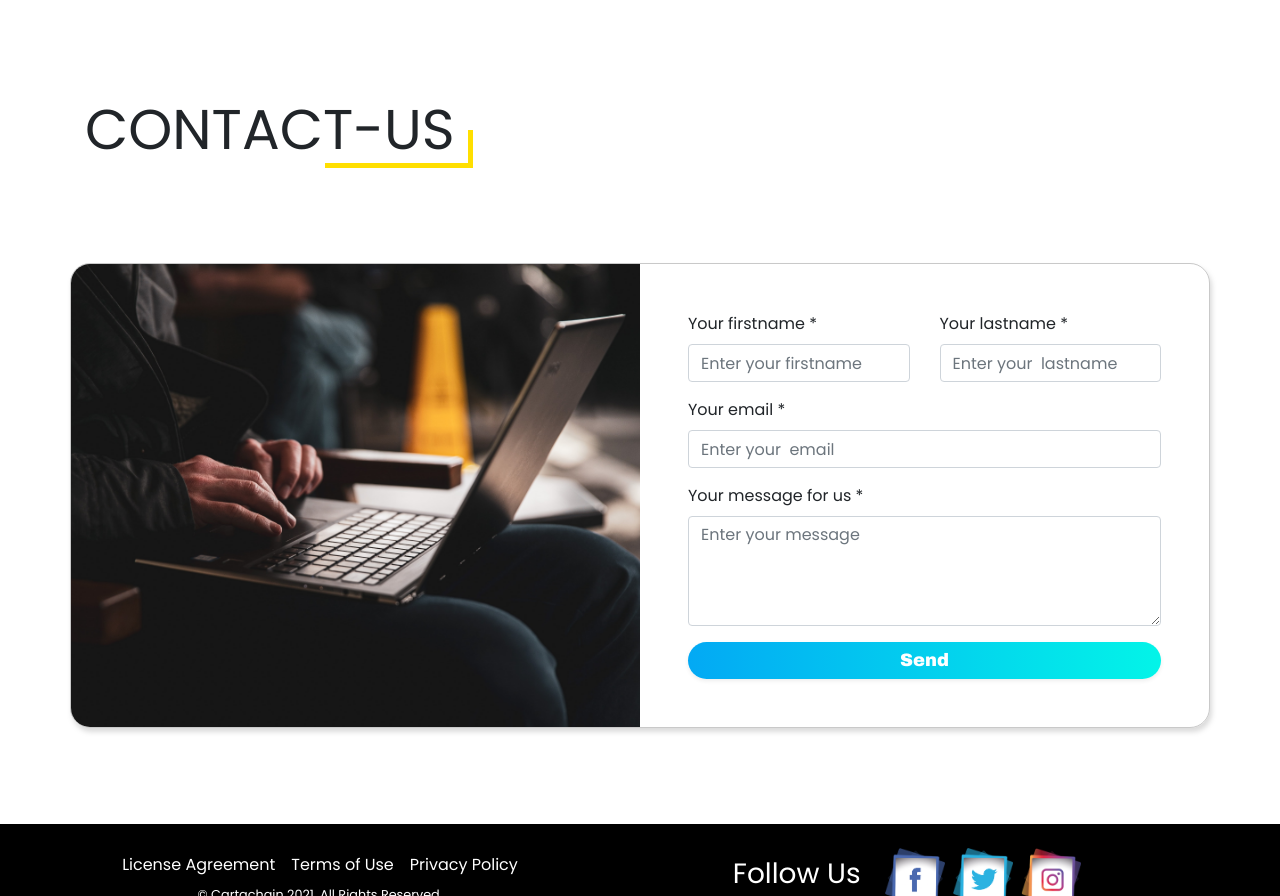
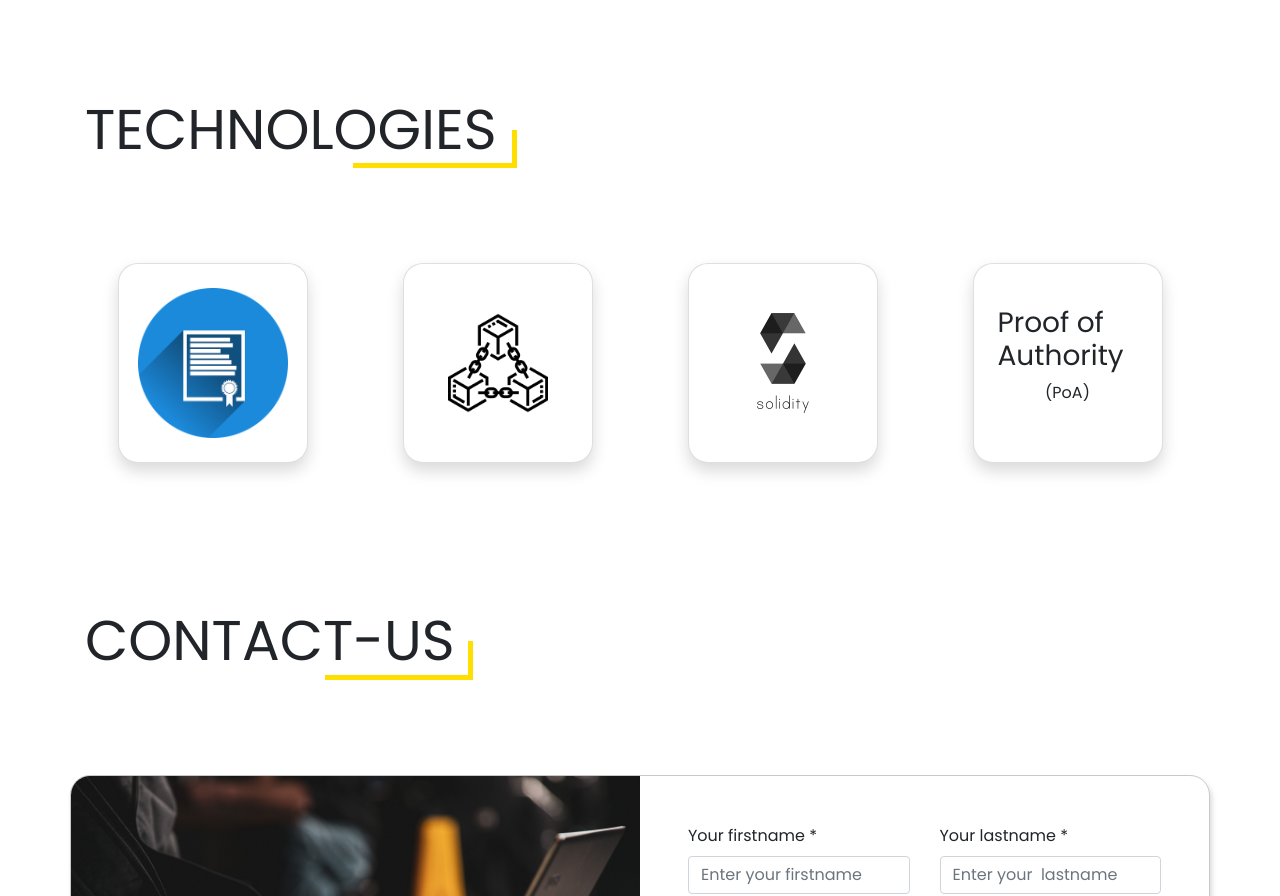
Before and after one commit to Mouldi-souissi/cartachain, a React (Create React App) app: page / in a window 1280 px wide. Shown: the part 3980-4876 px from the top of the page. Built offline with nearby package versions, Linux system fonts and the light colour scheme.

Commit message:
technologies

```diff
--- a/src/App.css
+++ b/src/App.css
@@ -269,6 +269,17 @@ video:focus {
   border-radius: 5px;
   margin: 20px 0;
 }
+/* technologies */
+.technologies .card {
+  border-radius: 20px;
+  display: flex;
+  align-items: center;
+  justify-content: center;
+  width: 200px;
+  height: 200px;
+  /* border: 3px solid #03a9f4; */
+  /* filter: drop-shadow(3px 5px 3px #ffdf00); */
+}
 
 /*contact-us  */
 .contact-card {
--- a/src/components/Landing.js
+++ b/src/components/Landing.js
@@ -14,6 +14,9 @@ import contact from "../assets/contact2.jpg";
 import logo from "../assets/logo.png";
 import s1 from "../assets/s1.png";
 import s4 from "../assets/s4.png";
+import t1 from "../assets/f4.png";
+import t2 from "../assets/blockchain.png";
+import t3 from "../assets/t3.png";
 
 const Landing = () => {
   // video auto play
@@ -385,6 +388,38 @@ const Landing = () => {
           </div>
         </div>
       </section>
+      {/* technologies*/}
+      <section className="technologies mb-5">
+        <div className="container pb-5">
+          <h2
+            className="section-heading text-center display-4"
+            style={{ marginBottom: "100px" }}
+          >
+            TECHNOLOGIES
+          </h2>
+          <div className="row">
+            <div className="col-lg-2 mb-5 card p-4 shadow mx-auto">
+              <img src={t1} alt="smart contract" width="150px" />
+            </div>
+            <div className="col-lg-2 mb-5 card p-4 shadow mx-auto">
+              <img src={t2} alt="blockchain" width="100px" />
+            </div>
+            <div
+              className="col-lg-2 mb-5 card p-4 shadow mx-auto"
+              data-toggle="tooltip"
+              data-placement="right"
+              title="Working with Solidity demands a lot of skill, talent and experience to get a fully automated and well protected app, we can custom make solutions that maximize the effectiveness of your existing environment. Every custom blockchain solution designed and developed by our team is truly unique to our client's needs.
+Blockchain Technology will help you regulate, track and facilitate payments and other business processes with suppliers, partners, contractors, and most importantly with your customers."
+            >
+              <img src={t3} alt="solidity" width="150px" />
+            </div>
+            <div className="col-lg-2 mb-5 card p-4 shadow mx-auto">
+              <h3>Proof of Authority</h3>
+              <p className="text-center">(PoA)</p>
+            </div>
+          </div>
+        </div>
+      </section>
       {/* contact us */}
       <section className="contact-us mb-5">
         <div className="container pb-5">
```
Also changed, not shown: src/assets/blockchain.png, src/assets/t3.png (added).
